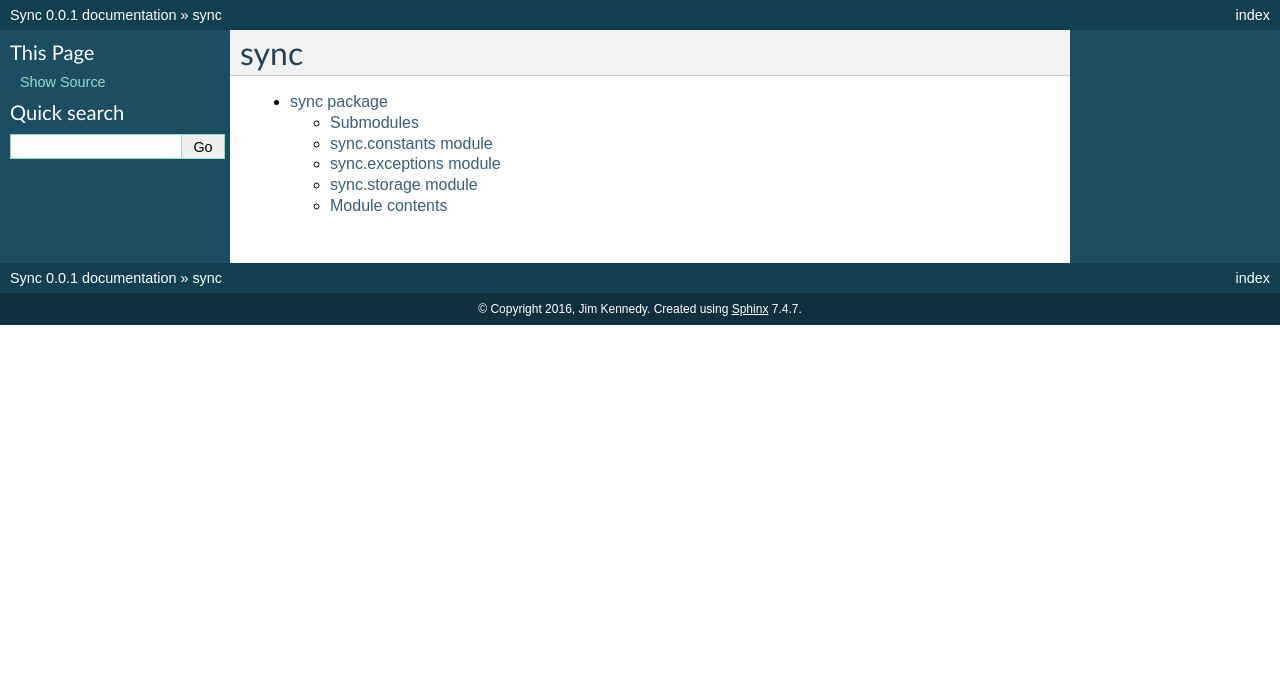
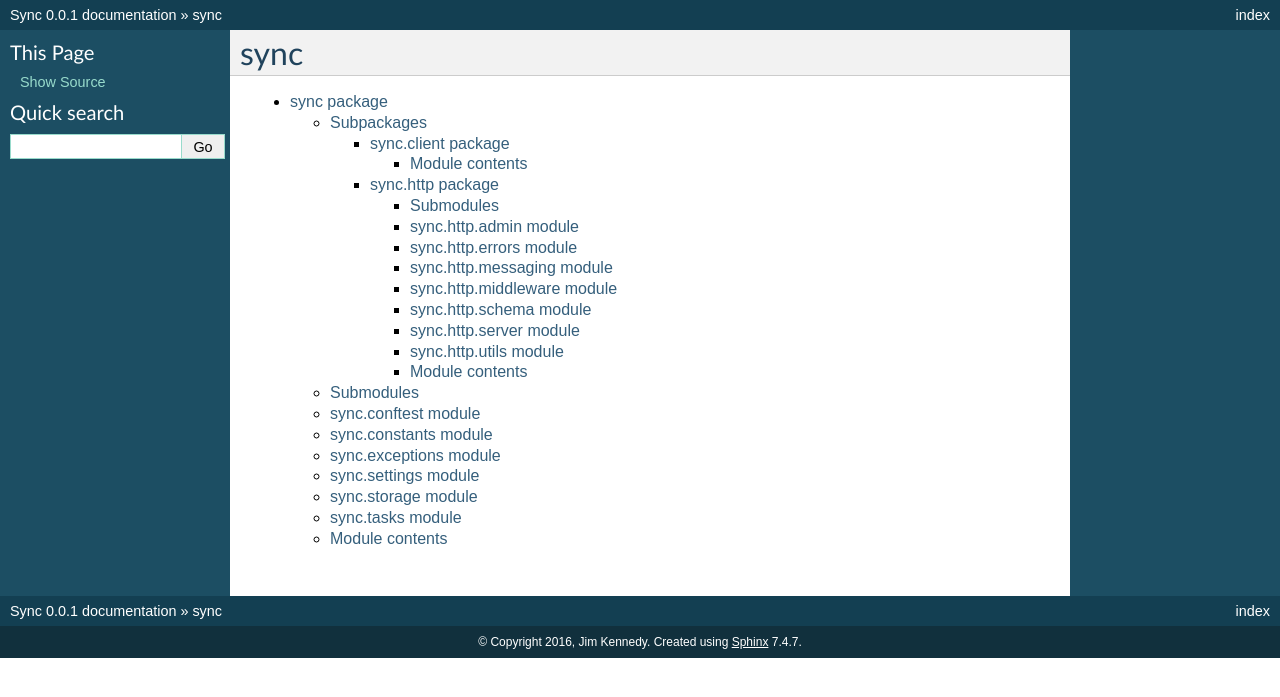
Before and after one commit to jim8786453/sync, a Sphinx documentation site: the page built from docs/source/modules.rst, in a window 1280 px wide. Shown: the top 697 px of the page. Built offline with Sphinx 7.4.7, drawn with Linux system fonts in a browser that asks for light colours.

Commit message:
Build documentation sources

```diff
--- /dev/null
+++ b/docs/source/sync.client.rst
@@ -0,0 +1,10 @@
+sync.client package
+===================
+
+Module contents
+---------------
+
+.. automodule:: sync.client
+    :members:
+    :undoc-members:
+    :show-inheritance:
--- /dev/null
+++ b/docs/source/sync.http.rst
@@ -0,0 +1,70 @@
+sync.http package
+=================
+
+Submodules
+----------
+
+sync.http.admin module
+----------------------
+
+.. automodule:: sync.http.admin
+    :members:
+    :undoc-members:
+    :show-inheritance:
+
+sync.http.errors module
+-----------------------
+
+.. automodule:: sync.http.errors
+    :members:
+    :undoc-members:
+    :show-inheritance:
+
+sync.http.messaging module
+--------------------------
+
+.. automodule:: sync.http.messaging
+    :members:
+    :undoc-members:
+    :show-inheritance:
+
+sync.http.middleware module
+---------------------------
+
+.. automodule:: sync.http.middleware
+    :members:
+    :undoc-members:
+    :show-inheritance:
+
+sync.http.schema module
+-----------------------
+
+.. automodule:: sync.http.schema
+    :members:
+    :undoc-members:
+    :show-inheritance:
+
+sync.http.server module
+-----------------------
+
+.. automodule:: sync.http.server
+    :members:
+    :undoc-members:
+    :show-inheritance:
+
+sync.http.utils module
+----------------------
+
+.. automodule:: sync.http.utils
+    :members:
+    :undoc-members:
+    :show-inheritance:
+
+
+Module contents
+---------------
+
+.. automodule:: sync.http
+    :members:
+    :undoc-members:
+    :show-inheritance:
--- a/docs/source/sync.rst
+++ b/docs/source/sync.rst
@@ -1,8 +1,24 @@
 sync package
 ============
 
+Subpackages
+-----------
+
+.. toctree::
+
+    sync.client
+    sync.http
+
 Submodules
 ----------
+
+sync.conftest module
+--------------------
+
+.. automodule:: sync.conftest
+    :members:
+    :undoc-members:
+    :show-inheritance:
 
 sync.constants module
 ---------------------
@@ -20,10 +36,26 @@ sync.exceptions module
     :undoc-members:
     :show-inheritance:
 
+sync.settings module
+--------------------
+
+.. automodule:: sync.settings
+    :members:
+    :undoc-members:
+    :show-inheritance:
+
 sync.storage module
 -------------------
 
 .. automodule:: sync.storage
+    :members:
+    :undoc-members:
+    :show-inheritance:
+
+sync.tasks module
+-----------------
+
+.. automodule:: sync.tasks
     :members:
     :undoc-members:
     :show-inheritance:
```
